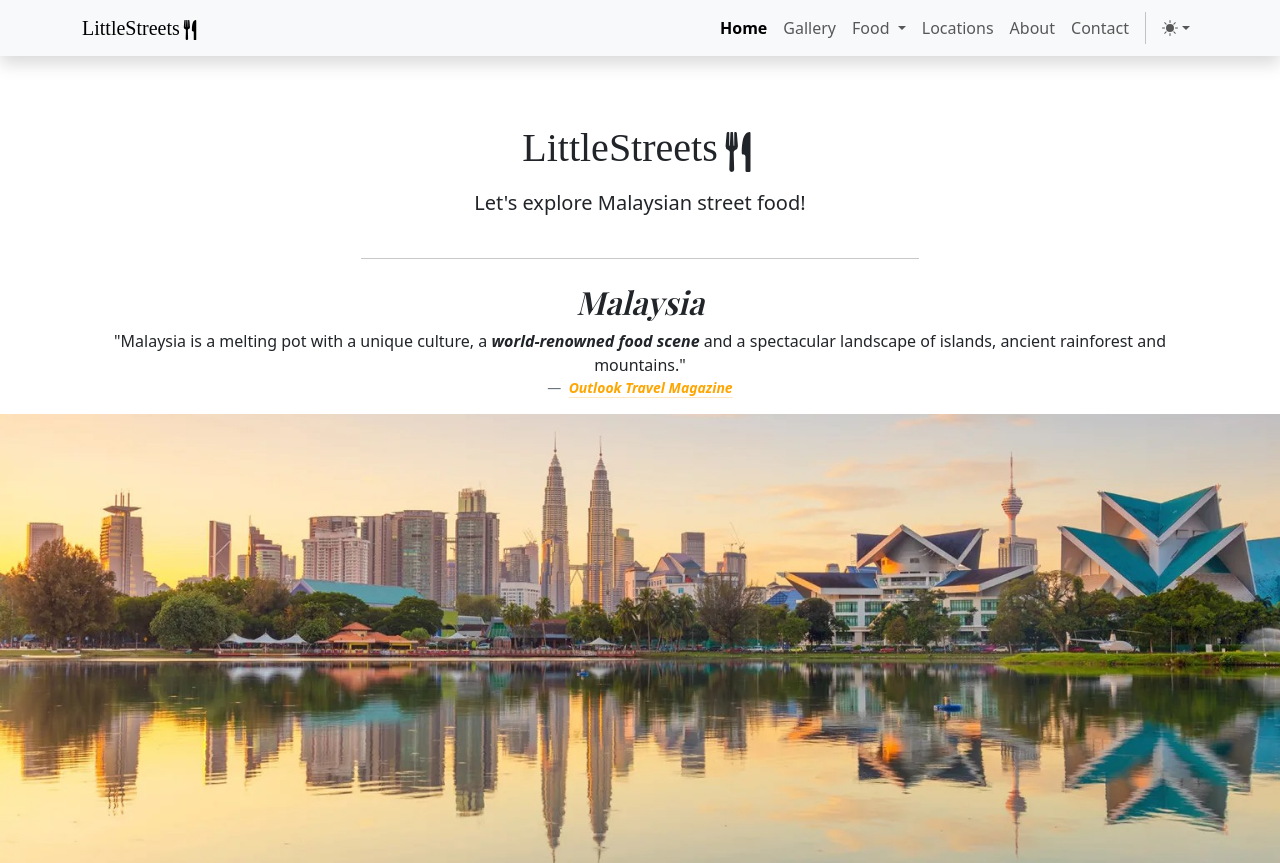
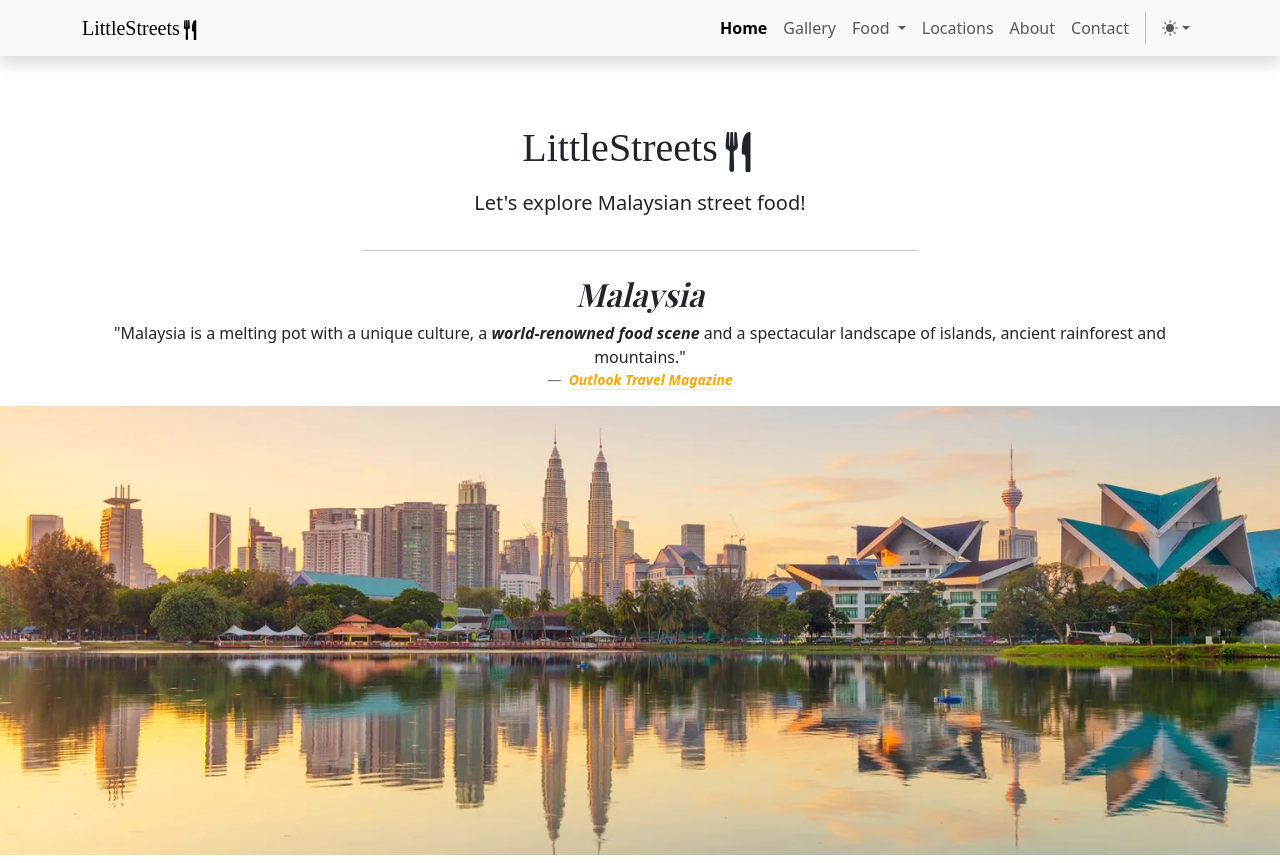
Before and after one commit to MrRedCrack/webdevasg, a website: page src/index.html in a window 1280 px wide. Shown: the top 863 px of the page. Drawn offline with nearby package versions, Linux system fonts and the light colour scheme; a web font is replaced by a local one.

Commit message:
index margins fix

```diff
--- a/src/index.html
+++ b/src/index.html
@@ -134,11 +134,9 @@
             <h1 class="pt-4 mb-3 lh-1 croissant-one-regular logo">LittleStreets<svg class="bi">
                     <use href="bootstrap-icons.svg#fork-knife" />
                 </svg></h1>
-            <div class="d-flex justify-content-center align-items-center mb-4">
-                <p class="lead col-6 m-0">
-                    Let's explore Malaysian street&nbsp;food!
-                </p>
-            </div>
+            <p class="lead">
+                Let's explore Malaysian street&nbsp;food!
+            </p>
         </div>
         <div class="d-flex justify-content-center align-items-center">
             <hr class="col-6 mb-4">
```
